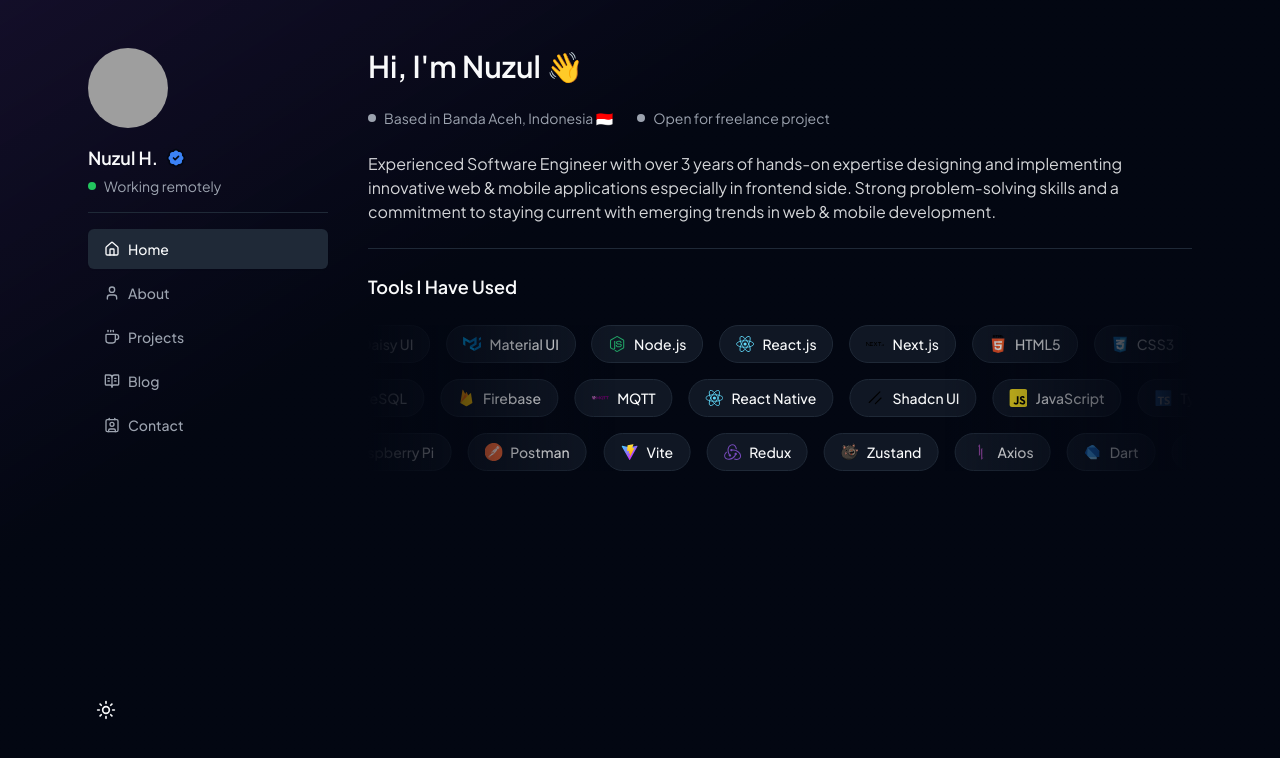
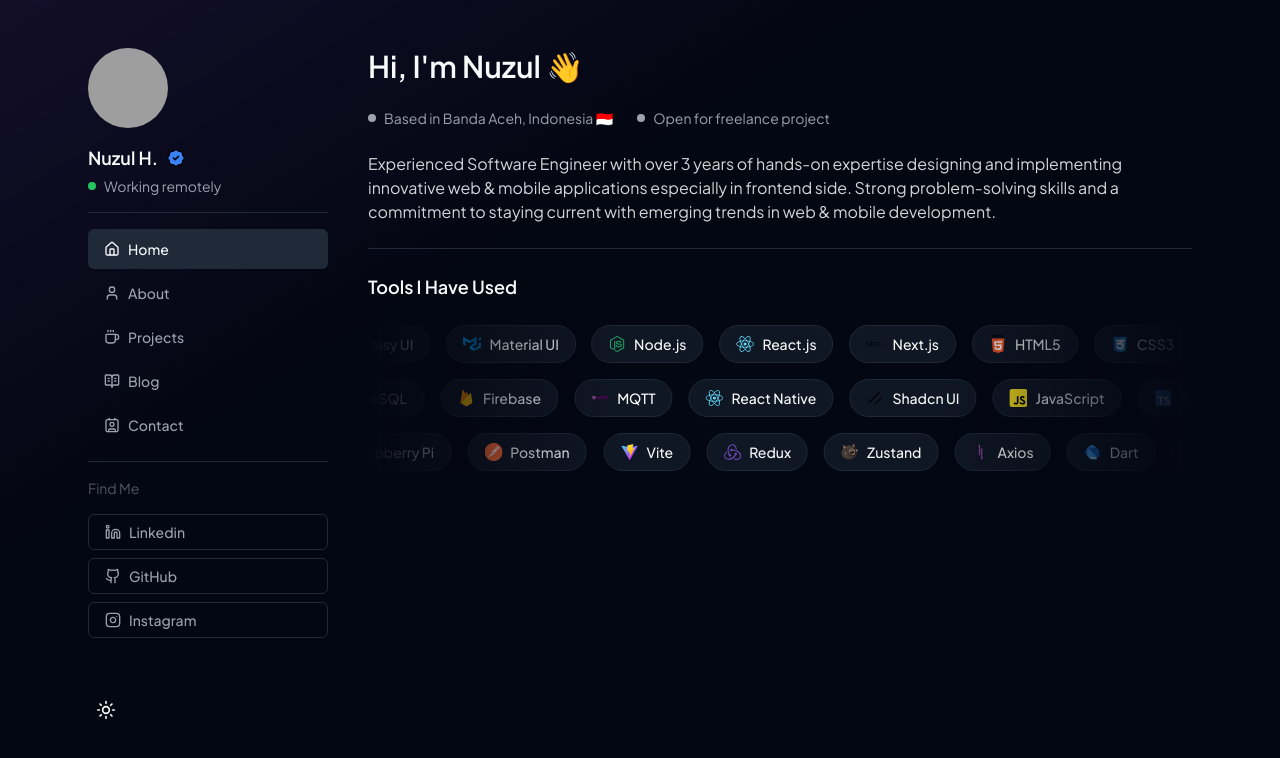
Before and after one commit to nuzulh/nuzulh-dev, a Next.js app: page / in a window 1280 px wide. Shown: the top 758 px of the page. Built offline with nearby package versions, Linux system fonts and the light colour scheme; grey boxes are pictures that could not be loaded.

Commit message:
feat: add social links

```diff
--- a/src/components/organisms/Aside/index.tsx
+++ b/src/components/organisms/Aside/index.tsx
@@ -50,6 +50,29 @@ export function Aside() {
           ))}
       </nav>
 
+      <Atoms.Separator />
+
+      <div className='flex flex-col gap-2'>
+        <p className='text-muted-foreground opacity-50 text-sm mb-2'>Find Me</p>
+        {MY_PROFILE.socials.map(item => (
+          <Atoms.Button
+            id={item.label}
+            key={item.label}
+            variant='outline'
+            className={cn(
+              'justify-start group px-4 text-muted-foreground transition-all duration-300',
+              pathname === item.href && 'text-foreground'
+            )}
+            asChild
+          >
+            <Link href={item.href} target='_blank'>
+              <item.icon className='size-4 mr-2 group-hover:-rotate-12 transition-all duration-300' />
+              {item.label}
+            </Link>
+          </Atoms.Button>
+        ))}
+      </div>
+
       <div className='grow flex flex-col justify-end'>
         <ToggleTheme />
       </div>
--- a/src/components/organisms/Header/index.tsx
+++ b/src/components/organisms/Header/index.tsx
@@ -3,6 +3,7 @@
 import { Atoms } from '@/components/atoms';
 import { Sheet, SheetContent, SheetHeader, ToggleTheme } from '@/components/molecules';
 import { MY_PROFILE, NAV_MENUS } from '@/lib/consts';
+import { cn } from '@/lib/utils';
 import { Menu } from 'lucide-react';
 import Link from 'next/link';
 import { usePathname } from 'next/navigation';
@@ -56,8 +57,10 @@ export function Header({ showGradient = false }: Props) {
               <span className='text-xs text-muted-foreground'>{MY_PROFILE.status1}</span>
             </div>
           </SheetHeader>
+
           <Atoms.Separator className='my-4' />
-          <nav className='flex flex-col gap-2'>
+
+          <nav className='flex flex-col gap-1'>
             {NAV_MENUS
               .sort((a, b) => a.sort - b.sort)
               .map(item => (
@@ -65,7 +68,10 @@ export function Header({ showGradient = false }: Props) {
                   id={item.label}
                   key={item.label}
                   variant={pathname === item.href ? 'secondary' : 'ghost'}
-                  className='justify-start font-normal'
+                  className={cn(
+                    'justify-start font-normal text-muted-foreground',
+                    pathname === item.href && 'text-foreground'
+                  )}
                   asChild
                 >
                   <Link href={item.href} onClick={() => setSheetOpen(false)}>
@@ -74,6 +80,26 @@ export function Header({ showGradient = false }: Props) {
                 </Atoms.Button>
               ))}
           </nav>
+
+          <Atoms.Separator className='my-4' />
+
+          <div className='flex flex-col gap-2'>
+            <p className='text-muted-foreground opacity-50 text-sm'>Find Me</p>
+            {MY_PROFILE.socials.map(item => (
+              <Atoms.Button
+                id={item.label}
+                key={item.label}
+                variant='outline'
+                className='justify-start font-normal text-muted-foreground'
+                asChild
+              >
+                <Link href={item.href} target='_blank' onClick={() => setSheetOpen(false)}>
+                  <item.icon className='size-4 mr-2' /> {item.label}
+                </Link>
+              </Atoms.Button>
+            ))}
+          </div>
+
           <div className='absolute bottom-6 right-6'>
             <ToggleTheme />
           </div>
--- a/src/lib/consts.ts
+++ b/src/lib/consts.ts
@@ -1,5 +1,14 @@
-import { BookOpenText, Coffee, Contact, Home, User } from 'lucide-react';
-import { NavMenu } from './types';
+import {
+  BookOpenText,
+  Coffee,
+  Contact,
+  Github,
+  Home,
+  Instagram,
+  Linkedin,
+  User,
+} from 'lucide-react';
+import { NavMenu, Profile } from './types';
 
 export const NAV_MENUS: NavMenu[] = [
   {
@@ -34,7 +43,7 @@ export const NAV_MENUS: NavMenu[] = [
   },
 ];
 
-export const MY_PROFILE = {
+export const MY_PROFILE: Profile = {
   name: 'Nuzul H.',
   nickName: 'Nuzul',
   avatar: 'https://github.com/nuzulh.png',
@@ -42,6 +51,11 @@ export const MY_PROFILE = {
   status1: 'Working remotely',
   status2: 'Open for freelance project',
   description: 'Experienced Software Engineer with over 3 years of hands-on expertise designing and implementing innovative web & mobile applications especially in frontend side. Strong problem-solving skills and a commitment to staying current with emerging trends in web & mobile development.',
+  socials: [
+    { label: 'Linkedin', href: 'https://linkedin.com/in/nuzulh', icon: Linkedin },
+    { label: 'GitHub', href: 'https://github.com/nuzulh', icon: Github },
+    { label: 'Instagram', href: 'https://instagram.com/nuzulhikam', icon: Instagram },
+  ],
   skills: [
     { label: 'Node.js', imageUrl: '/svgs/nodejs.svg' },
     { label: 'React.js', imageUrl: '/svgs/reactjs.svg' },
--- a/src/lib/types/index.ts
+++ b/src/lib/types/index.ts
@@ -1,2 +1,3 @@
 export * from './props';
 export * from './menu';
+export * from './profile';
--- /dev/null
+++ b/src/lib/types/profile.ts
@@ -0,0 +1,20 @@
+import { LucideIcon } from 'lucide-react';
+
+export type Profile = {
+  name: string;
+  nickName: string;
+  avatar: string;
+  address: string;
+  status1: string;
+  status2: string;
+  description: string;
+  socials: {
+    label: string;
+    href: string;
+    icon: LucideIcon;
+  }[];
+  skills: {
+    label: string;
+    imageUrl: string;
+  }[];
+};
--- a/src/providers/aos.tsx
+++ b/src/providers/aos.tsx
@@ -2,6 +2,7 @@
 
 import AOS from 'aos';
 import 'aos/dist/aos.css';
+
 import { PropsWithChildren, useEffect } from 'react';
 
 export function AOSProvider({ children }: PropsWithChildren) {
```
